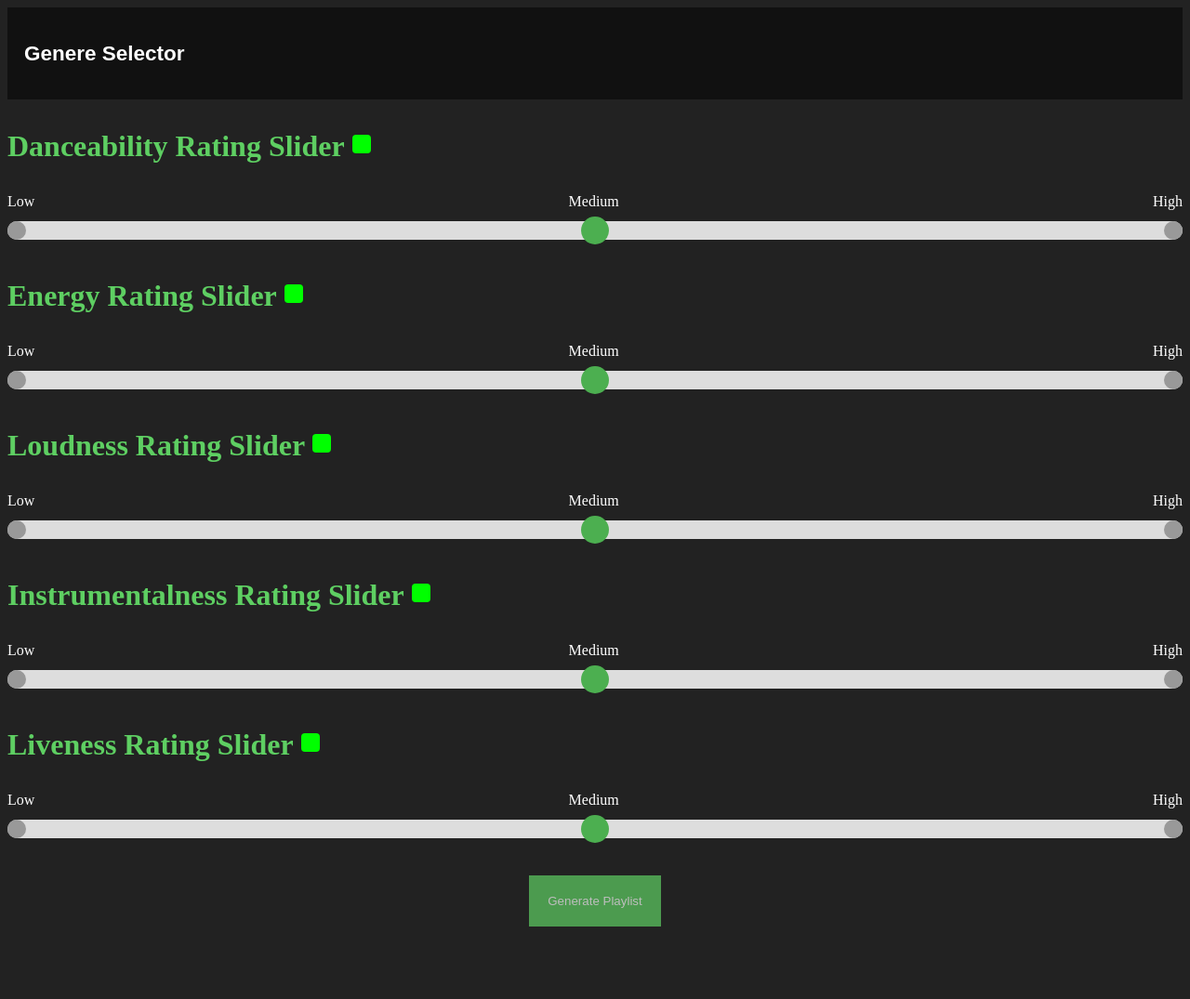
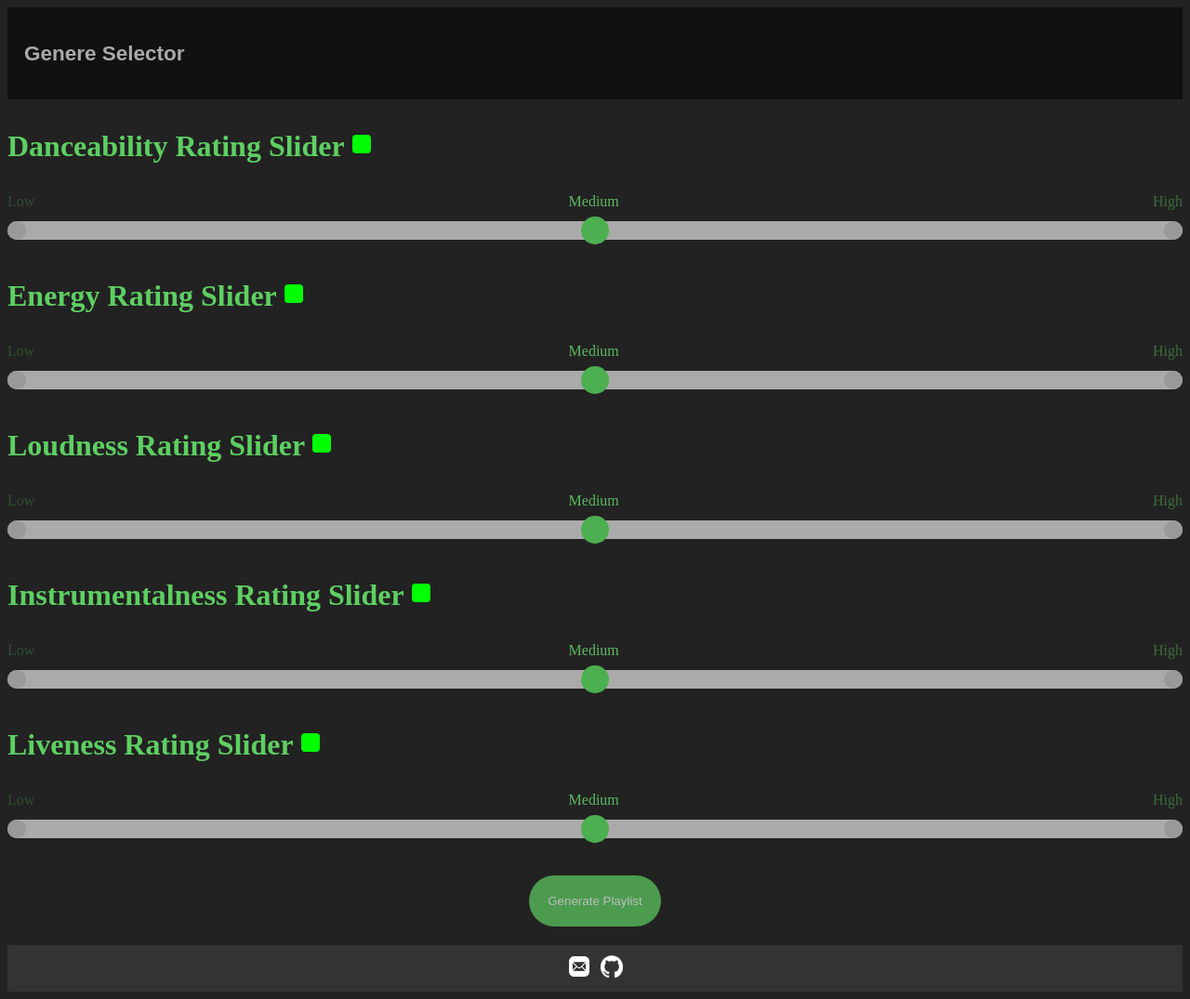
Before and after one commit to victoriab027/Creatify, a Django app: page /base/ in a window 1280 px wide. Shown: the whole page at 93% size. Before the commit the page ends 997 px from the top, so only its background shows below. Run offline with Django 4.2, Linux system fonts and the light colour scheme; some libraries are stand-ins or nearby versions.

Commit message:
added bottom links to my email and ur github repo

```diff
--- a/web_dev/creatify/creatify_app/static/creatify_app/default.css
+++ b/web_dev/creatify/creatify_app/static/creatify_app/default.css
@@ -1,4 +1,21 @@
 body{
  background: #222;
- color: white;
 }
+.bottom{
+    margin-top: 20px;
+    width: 100%;
+    height: 50px;
+    background: #333;
+    display: flex;
+    justify-content: center;
+    align-items: center;
+  }
+  .icon{
+      height: 26px;
+      width: 26px;
+  }
+  .icon2{
+      height: 24px;
+      width: 24px;
+    margin-left: 10px;
+  }
--- a/web_dev/creatify/creatify_app/static/creatify_app/main_page.css
+++ b/web_dev/creatify/creatify_app/static/creatify_app/main_page.css
@@ -1,16 +1,23 @@
+#genre-filter{
+  margin: 10px;
+  background-color: #333;
+  color:#aaa;
+  padding: 10px;
+  font-size: large;
+}
 td{
  text-align: center;
 }
 .unclicked{
  background-color: #1db954;
  padding: 20px 10px;
- border: none;
  font-size: 16px;
- color: #fff;
- border-radius: 7px;
+ color: #eee;
+ border-radius: 15px;
  letter-spacing: 1px;
  font-weight: 700;
  text-transform: uppercase;
+ opacity: .8;
  text-align: center;
 }
 button:hover{
@@ -18,19 +25,19 @@ button:hover{
 }
 .clicked{
  background-color: #9db9a7;
- padding: 20px 20px;
- border: none;
+ padding: 20px 15px;
  font-size: 17px;
- color: #fff;
- border-radius: 7px;
- letter-spacing: 4px;
+ color: #eee;
+ border-radius: 10px;
+ letter-spacing: 2px;
  font-weight: 700;
  text-transform: uppercase;
+ opacity: 1;
  text-align: center;
 }
 .collapsible {
  background-color: #111;
- color: #fff;
+ color: #aaa;
  cursor: pointer;
  padding: 18px;
  width: 100%;
@@ -40,21 +47,21 @@ button:hover{
  font-size: 15px;
 }
   /* Add a background color to the button if it is clicked on (add the .active class with JS), and when you move the mouse over it (hover) */
-.active, .collapsible:hover {
-    background-color: #000;
+.collapsible:hover {
+    background-color: #111;
 }
-  /* Style the collapsible content. Note: hidden by default */
 .content {
-    padding: 0 18px;
-    background-color: black;
-    max-height: 0;
-    overflow: hidden;
-    transition: max-height 0.25s ease-out;
+ padding: 0 18px;
+ background-color: #111;
+ max-height: 0;
+ overflow: hidden;
+ transition: max-height 0.25s ease-out;
 }
 h3 {
  font-size: xx-large;
  color: #5ecf62;
  display: inline-block;
+ cursor:default;
 }
 .slider-wrapper {
  display: flex;
@@ -62,14 +69,13 @@ h3 {
  align-items: center;
 }
 .slider-wrapper > * {
- width: 80%;
  margin-bottom: 10px;
 }
 .slider-wrapper > .slider {
  width: 100%;
  height: 20px;
  border-radius: 10px;
- background-color: #ddd;
+ background-color: #aaa;
  appearance: none;
  outline: none;
 }
@@ -93,16 +99,31 @@ h3 {
  position: relative;
  z-index: 1;
 }
+.slider-wrapper > .slider::-moz-range-thumb:hover{
+ background-color: #92d194;
+}
+.slider-wrapper > .slider::-webkit-slider-thumb:hover{
+ background-color: #92d194;
+}
 .slider-wrapper > .labels {
  display: flex;
  justify-content: space-between;
  width: 100%;
 }
-.slider-wrapper > .low {
- text-align: left;
+.low {
+ color: #408F43;
+ opacity: .4;
+ cursor:default;
 }
-.slider-wrapper > .high {
- text-align: right;
+.medium {
+ color: #6ADE70;
+ opacity: .8;
+ cursor:default;
+}
+.high {
+ color: #63DB67;
+ opacity: .4;
+ cursor:default;
 }
 .slider-dots {
  display: flex;
@@ -140,6 +161,10 @@ h3 {
  justify-content: center;
  align-items: center;
 }
+.greyed-out{
+ opacity: .5;
+ pointer-events: none;
+}
 #generate_bt{
  border: #000;
  background-color: #5ecf62;
@@ -148,8 +173,29 @@ h3 {
  padding: 20px;
  margin-top: 30px;
  cursor: pointer;
+ border-radius: 40px;
+ transition: 0.3s;
 }
-.greyed-out{
-  opacity: .5;
-  pointer-events: none;
+#generate_bt:hover{
+ opacity: 1;
+ border-radius: 5px;
+ background-color: #36c73b;
 }
+.bottom{
+  margin-top: 20px;
+  width: 100%;
+  height: 50px;
+  background: #333;
+  display: flex;
+  justify-content: center;
+  align-items: center;
+}
+.icon{
+	height: 26px;
+	width: 26px;
+}
+.icon2{
+	height: 24px;
+	width: 24px;
+  margin-left: 10px;
+}
--- a/web_dev/creatify/creatify_app/static/creatify_app/main_page.js
+++ b/web_dev/creatify/creatify_app/static/creatify_app/main_page.js
@@ -97,3 +97,20 @@ function send_selections() {
 }
 const $myButton = $('#generate_bt');
 $myButton.click(send_selections);
+document.querySelectorAll('.slider').forEach(function(sliderInput) {
+  sliderInput.addEventListener('input', function(event) {
+    // get the slider value
+    const sliderValue = event.target.value;
+    document.getElementById('low-' + event.target.id.split('-')[2]).style.opacity = '.4';
+    document.getElementById('medium-' + event.target.id.split('-')[2]).style.opacity = '.4';
+    document.getElementById('high-' + event.target.id.split('-')[2]).style.opacity = '.4';
+    // show the span element corresponding to the slider value
+    if (sliderValue == 1) {
+      document.getElementById('low-' + event.target.id.split('-')[2]).style.opacity = '.7';
+    } else if (sliderValue == 2) {
+      document.getElementById('medium-' + event.target.id.split('-')[2]).style.opacity = '.8';
+    } else {
+      document.getElementById('high-' + event.target.id.split('-')[2]).style.opacity = '1';
+    }
+  });
+});
--- a/web_dev/creatify/creatify_app/templates/creatify_app/base.html
+++ b/web_dev/creatify/creatify_app/templates/creatify_app/base.html
@@ -25,5 +25,13 @@
       {% block content %}
       {% endblock %}
     </main>
+    <div class='bottom'>
+      <a href="mailto:o.a.reinhart@wustl.edu">
+        <img src="{% static 'creatify_app/mail_icon.png'%}" alt = "mail icon" class="icon">
+      </a>
+      <a href="https://github.com/victoriab027/Creatify">
+        <img src="{%static 'creatify_app/github-mark-white.png' %}" alt="linkedin logo" class="icon2">
+      </a>
+    </div>
   </body>
 </html>
--- a/web_dev/creatify/creatify_app/templates/creatify_app/main.html
+++ b/web_dev/creatify/creatify_app/templates/creatify_app/main.html
@@ -27,11 +27,11 @@
         <input type="checkbox" class="custom-checkbox" id="{{slider}}" checked> <br>
         <div class="slider-wrapper" id="slider-{{slider}}" >
             <div class="labels">
-                <span class="low">Low</span>
-                <span class="medium">Medium</span>
-                <span class="high">High</span>
+              <span class="low" id="low-{{slider}}">Low</span>
+              <span class="medium" id="medium-{{slider}}">Medium</span>
+              <span class="high" id="high-{{slider}}">High</span>
             </div>
-            <input type="range" min="1" max="3" value="2" class="slider">
+            <input type="range" min="1" max="3" value="2" class="slider" id="slider-input-{{slider}}">
             <div class="slider-dots">
                 <span id="1 {{slider}}" class="dot"></span>
                 <span id="2 {{slider}}" class="dot"></span>
@@ -40,6 +40,7 @@
         </div>
 {% endfor %}
 <div id="center-container"><button id="generate_bt">Generate Playlist</button></div>
+
 <script src="https://code.jquery.com/jquery-3.6.0.min.js"></script>
 <script src="{% static 'creatify_app/main_page.js' %}"></script>
 {% endblock %}
```
Also changed, not shown: web_dev/creatify/creatify_app/static/creatify_app/github-mark-white.png (added), web_dev/creatify/creatify_app/static/creatify_app/mail_icon.png (added).
